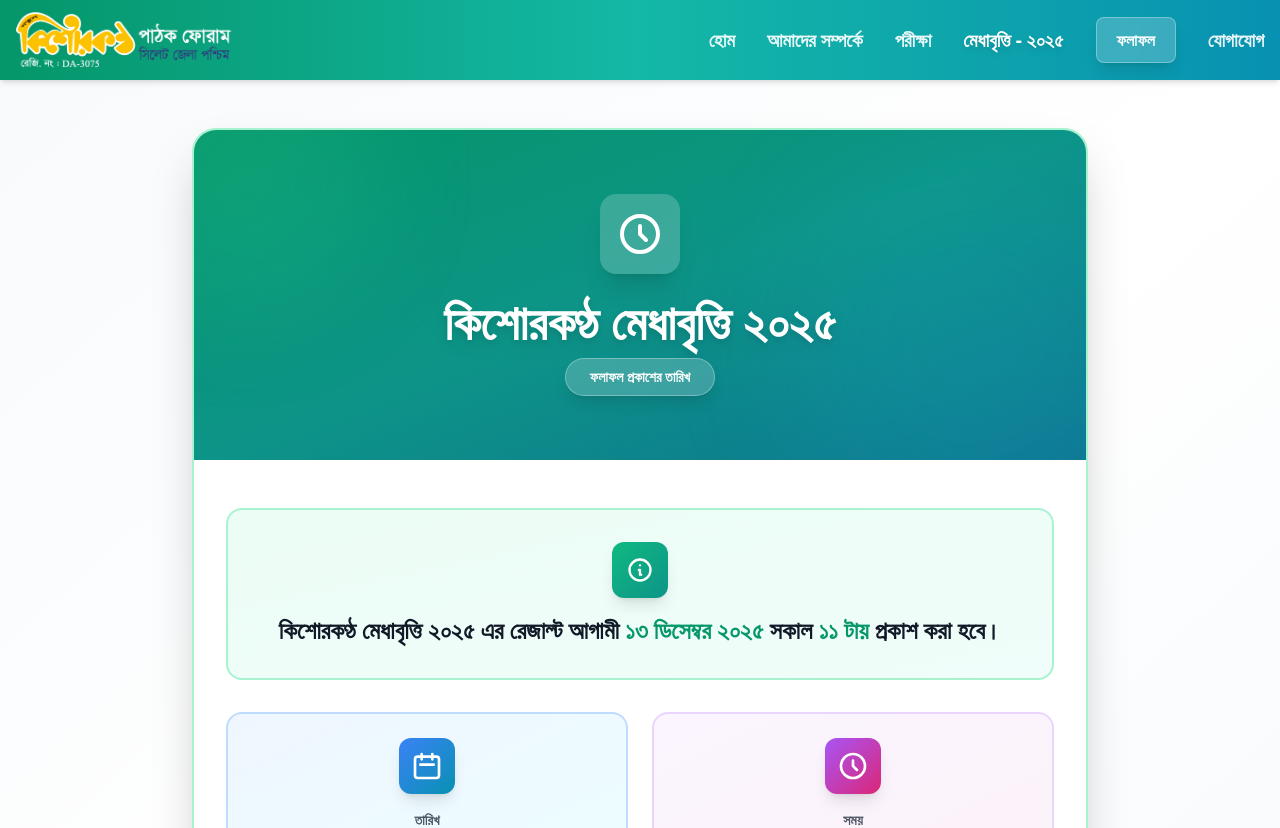
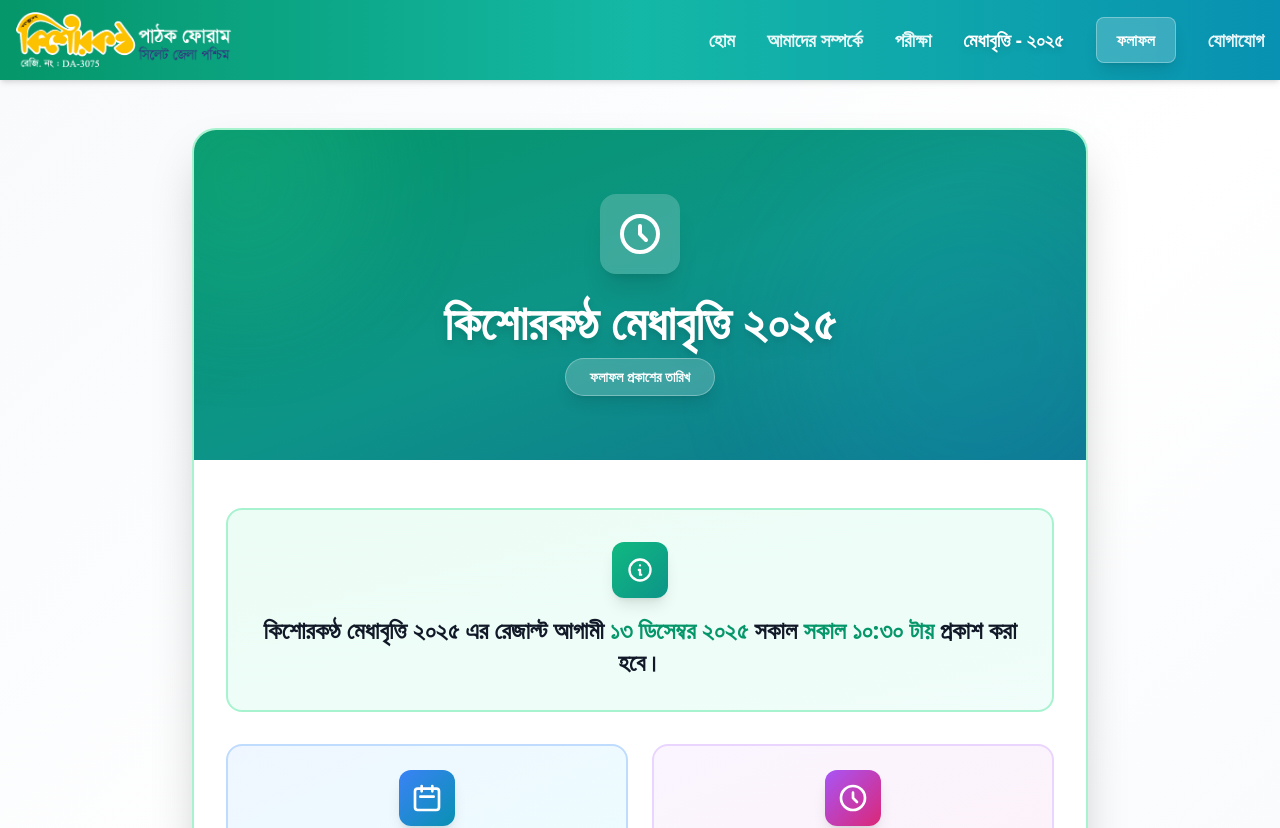
Before and after one commit to ramim141/kishorkhonto-medabritti-result-management-system, a React (Vite) app: page /result-info in a window 1280 px wide. Shown: the top 828 px of the page. Built offline with nearby package versions, Linux system fonts and the light colour scheme; a web font is replaced by a local one.

Commit message:
time update 2

```diff
--- a/src/components/result/Result_info.jsx
+++ b/src/components/result/Result_info.jsx
@@ -46,7 +46,7 @@ const Result_info = () => {
                 </div>
                 <div className="flex-1">
                   <h2 className="text-lg sm:text-xl md:text-2xl font-bold text-gray-900 leading-relaxed">
-                    কিশোরকণ্ঠ মেধাবৃত্তি ২০২৫ এর রেজাল্ট আগামী <span className="text-emerald-600">১৩ ডিসেম্বর ২০২৫</span> সকাল <span className="text-emerald-600">১১ টায়</span> প্রকাশ করা হবে।
+                    কিশোরকণ্ঠ মেধাবৃত্তি ২০২৫ এর রেজাল্ট আগামী <span className="text-emerald-600">১৩ ডিসেম্বর ২০২৫</span> সকাল <span className="text-emerald-600">সকাল ১০:৩০ টায়</span> প্রকাশ করা হবে।
                   </h2>
                 </div>
               </div>
```
